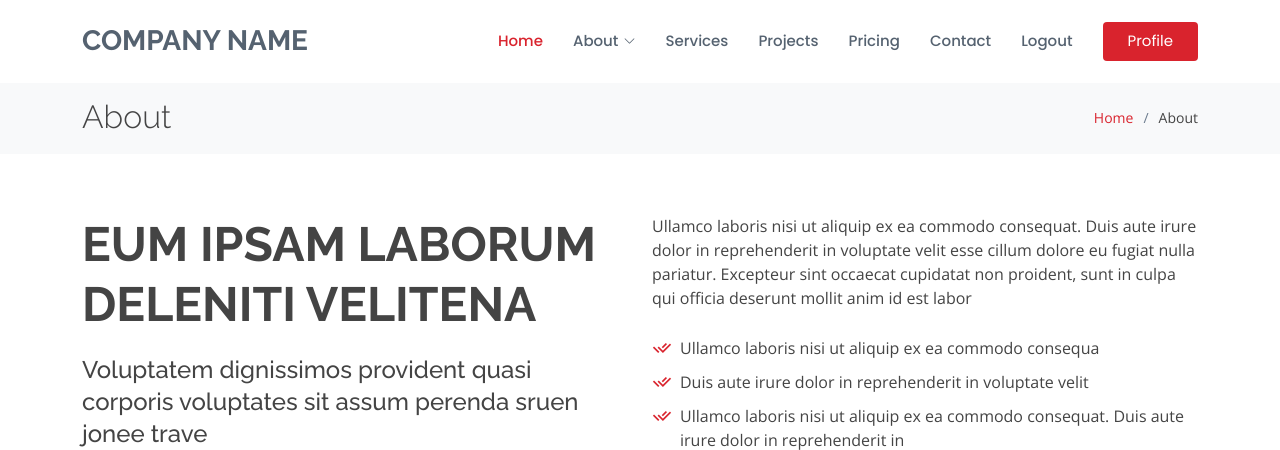
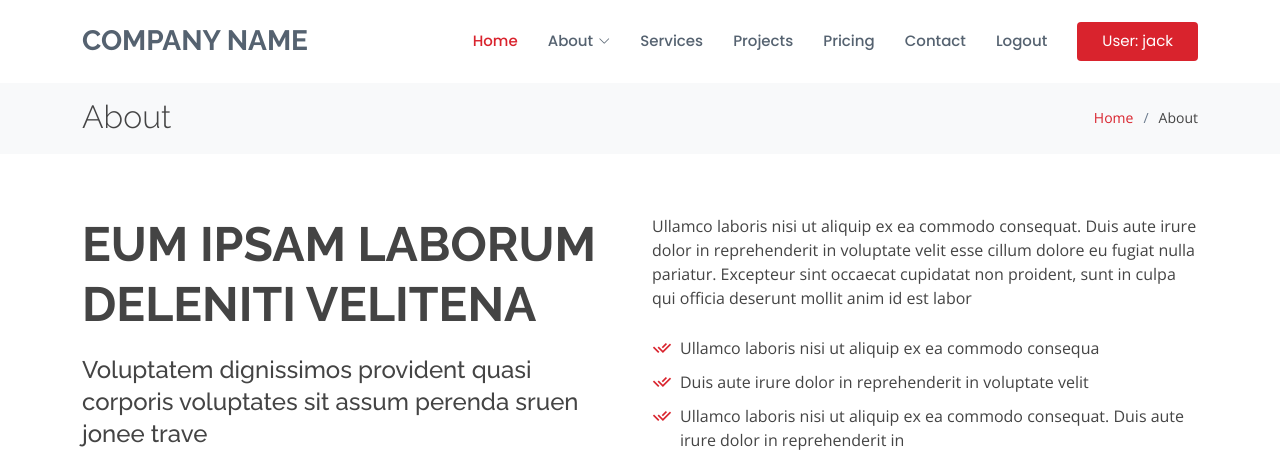
Before and after one commit to jackjakarta/constructDjango, a Django app: page /about/ in a window 1280 px wide. Shown: the top 450 px of the page. Run offline with Django 5.2, Linux system fonts and the light colour scheme; a user stored in the database is signed in; some libraries are stand-ins or nearby versions.

Commit message:
user display

```diff
--- a/website/templates/elements/navbar.html
+++ b/website/templates/elements/navbar.html
@@ -35,7 +35,7 @@
           {% if user.is_authenticated %}
 
           <li><a href="{% url 'logout' %}">Logout</a></li>
-          <li><a href="#" class="getstarted">Profile</a></li>
+          <li><a href="#" class="getstarted">User: {{ user }}</a></li>
 
           {% else %}
 
```
